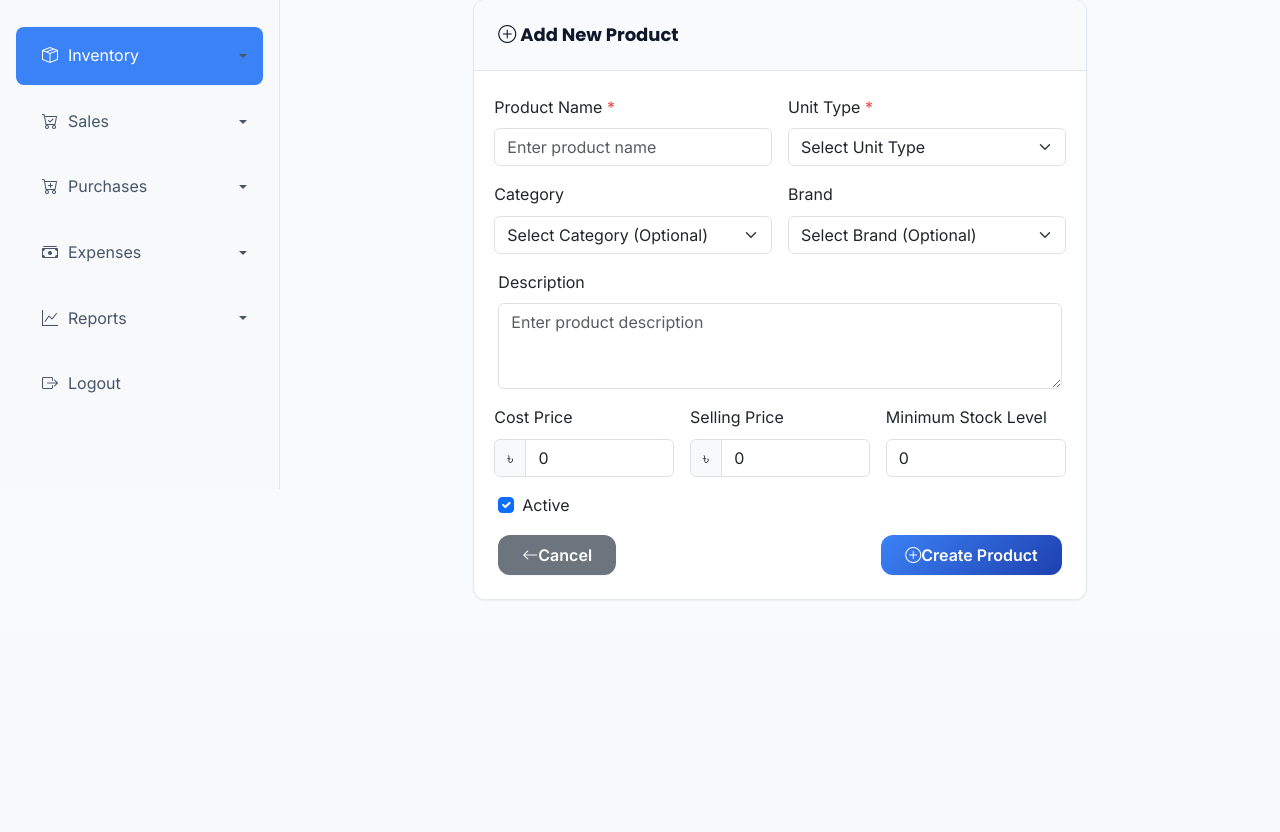
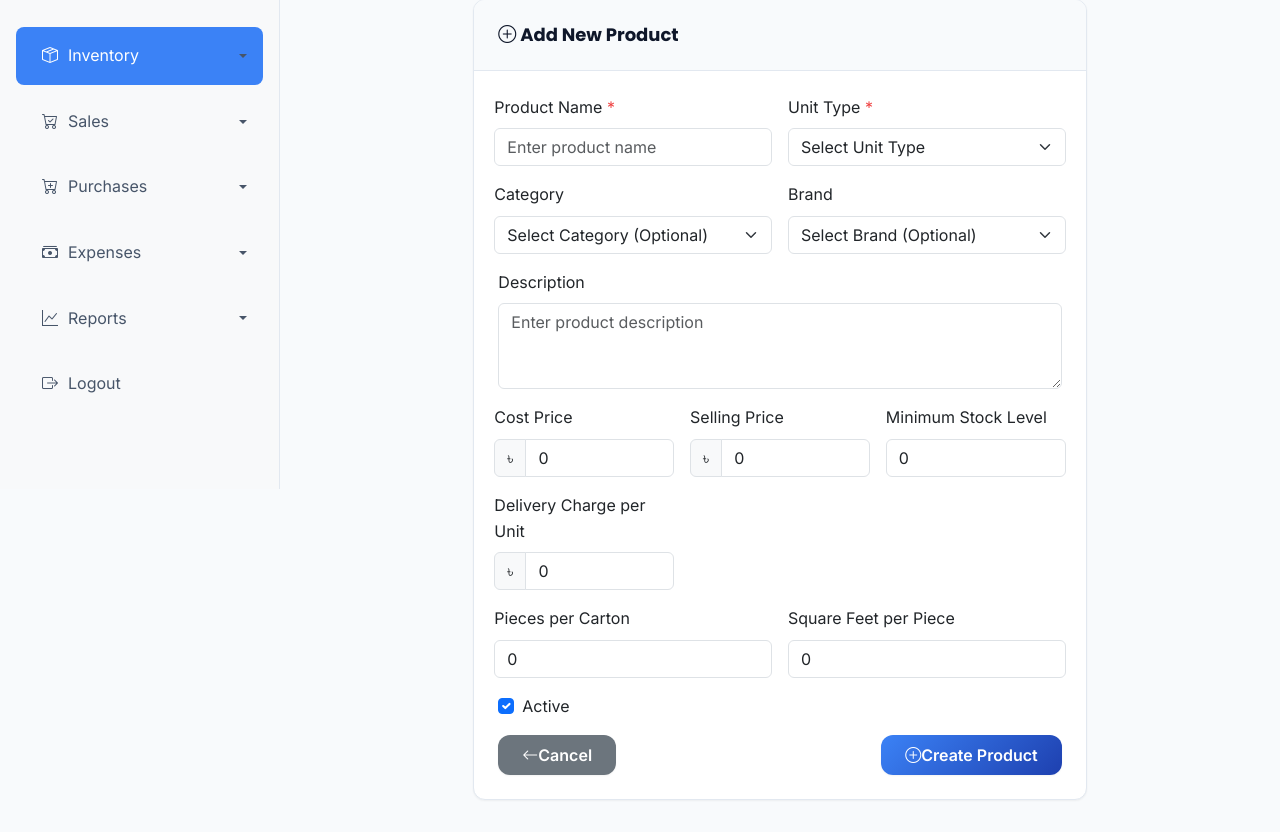
Before and after one commit to giasuddin90/hajiedirsErp, a Django app: page /stock/products/create/ in a window 1280 px wide. Shown: the part 311-1143 px from the top of the page. Before the commit the page ends 911 px from the top, so only its background shows below. Run offline with Django 5.2, Linux system fonts and the light colour scheme; data that the repository does not hold is empty.

Commit message:
add delivery charge and tiles per cartoon and sqft per pice

```diff
--- a/stock/forms.py
+++ b/stock/forms.py
@@ -122,7 +122,9 @@ class ProductForm(forms.ModelForm):
         model = Product
         fields = [
             'name', 'category', 'brand', 'unit_type', 'description',
-            'cost_price', 'selling_price', 'min_stock_level', 'is_active'
+            'cost_price', 'selling_price', 'min_stock_level',
+            'delivery_charge_per_unit', 'pcs_per_carton', 'sqft_per_pcs',
+            'is_active'
         ]
         widgets = {
             'name': forms.TextInput(attrs={
@@ -130,7 +132,8 @@ class ProductForm(forms.ModelForm):
                 'placeholder': 'Enter product name'
             }),
             'category': forms.Select(attrs={
-                'class': 'form-select'
+                'class': 'form-select',
+                'id': 'id_category'
             }),
             'brand': forms.Select(attrs={
                 'class': 'form-select'
@@ -161,6 +164,26 @@ class ProductForm(forms.ModelForm):
                 'min': '0',
                 'placeholder': '0.00'
             }),
+            'delivery_charge_per_unit': forms.NumberInput(attrs={
+                'class': 'form-control',
+                'step': '0.01',
+                'min': '0',
+                'placeholder': '0.00'
+            }),
+            'pcs_per_carton': forms.NumberInput(attrs={
+                'class': 'form-control',
+                'step': '1',
+                'min': '0',
+                'placeholder': '0',
+                'id': 'id_pcs_per_carton'
+            }),
+            'sqft_per_pcs': forms.NumberInput(attrs={
+                'class': 'form-control',
+                'step': '0.01',
+                'min': '0',
+                'placeholder': '0.00',
+                'id': 'id_sqft_per_pcs'
+            }),
             'is_active': forms.CheckboxInput(attrs={
                 'class': 'form-check-input'
             })
@@ -174,6 +197,9 @@ class ProductForm(forms.ModelForm):
             'cost_price': 'Cost Price',
             'selling_price': 'Selling Price',
             'min_stock_level': 'Minimum Stock Level',
+            'delivery_charge_per_unit': 'Delivery Charge per Unit',
+            'pcs_per_carton': 'Pieces per Carton',
+            'sqft_per_pcs': 'Square Feet per Piece',
             'is_active': 'Active'
         }
 
@@ -191,6 +217,12 @@ class ProductForm(forms.ModelForm):
         self.fields['category'].empty_label = "Select Category (Optional)"
         self.fields['brand'].empty_label = "Select Brand (Optional)"
         self.fields['unit_type'].empty_label = "Select Unit Type"
+
+        # Set default values for new fields
+        if not self.instance.pk:
+            self.fields['delivery_charge_per_unit'].initial = 0
+            self.fields['pcs_per_carton'].initial = 0
+            self.fields['sqft_per_pcs'].initial = 0
 
     def clean_selling_price(self):
         """Validate selling price"""
--- a/stock/models.py
+++ b/stock/models.py
@@ -77,6 +77,9 @@ class Product(models.Model):
     category = models.ForeignKey(ProductCategory, on_delete=models.SET_NULL, null=True, blank=True, related_name='products')
     brand = models.ForeignKey(ProductBrand, on_delete=models.SET_NULL, null=True, blank=True, related_name='products')
     unit_type = models.ForeignKey(UnitType, on_delete=models.PROTECT, related_name='products', help_text="Unit of measurement for this product")
+    delivery_charge_per_unit = models.DecimalField(max_digits=10, decimal_places=2, default=0)
+    pcs_per_carton = models.IntegerField(default=0)
+    sqft_per_pcs = models.DecimalField(max_digits=10, decimal_places=2, default=0)
     description = models.TextField(blank=True)
     cost_price = models.DecimalField(max_digits=15, decimal_places=2, default=0)
     selling_price = models.DecimalField(max_digits=15, decimal_places=2, default=0)
--- a/templates/base.html
+++ b/templates/base.html
@@ -41,17 +41,7 @@
                     <small class="brand-subtitle">ERP System</small>
                 </div>
             </div>
-            {% if user.is_authenticated %}
-                <div class="user-info">
-                    <div class="user-avatar">
-                        <i class="bi bi-person-circle"></i>
-                    </div>
-                    <div class="user-details">
-                        <div class="user-name">{{ user.username }}</div>
-                        <div class="user-role">Administrator</div>
-                    </div>
-                </div>
-            {% endif %}
+
         </div>
         <ul class="nav flex-column">
             <!-- Dashboard -->
@@ -276,6 +266,17 @@
                 </a>
             </li>
         </ul>
+         {% if user.is_authenticated %}
+                <div class="user-info">
+                    <div class="user-avatar">
+                        <i class="bi bi-person-circle"></i>
+                    </div>
+                    <div class="user-details">
+                        <div class="user-name">{{ user.username }}</div>
+                        <div class="user-role">Administrator</div>
+                    </div>
+                </div>
+            {% endif %}
     </nav>
 
     <!-- Main Content -->
--- a/templates/stock/product_form.html
+++ b/templates/stock/product_form.html
@@ -186,6 +186,57 @@
                                     </div>
                                 </div>
 
+                                <!-- Delivery Charge -->
+                                <div class="row">
+                                    <div class="col-md-4 mb-3">
+                                        <label for="{{ form.delivery_charge_per_unit.id_for_label }}" class="form-label">
+                                            {{ form.delivery_charge_per_unit.label }}
+                                        </label>
+                                        <div class="input-group">
+                                            <span class="input-group-text">৳</span>
+                                            {{ form.delivery_charge_per_unit }}
+                                        </div>
+                                        {% if form.delivery_charge_per_unit.errors %}
+                                            <div class="text-danger small">
+                                                {% for error in form.delivery_charge_per_unit.errors %}
+                                                    <div>{{ error }}</div>
+                                                {% endfor %}
+                                            </div>
+                                        {% endif %}
+                                    </div>
+                                </div>
+
+                                <!-- Pieces per Carton and Square Feet per Piece fields -->
+                                <div class="row" id="tile-fields">
+                                    <div class="col-md-6 mb-3">
+                                        <label for="{{ form.pcs_per_carton.id_for_label }}" class="form-label">
+                                            {{ form.pcs_per_carton.label }}
+                                        </label>
+                                        {{ form.pcs_per_carton }}
+                                        {% if form.pcs_per_carton.errors %}
+                                            <div class="text-danger small">
+                                                {% for error in form.pcs_per_carton.errors %}
+                                                    <div>{{ error }}</div>
+                                                {% endfor %}
+                                            </div>
+                                        {% endif %}
+                                    </div>
+
+                                    <div class="col-md-6 mb-3">
+                                        <label for="{{ form.sqft_per_pcs.id_for_label }}" class="form-label">
+                                            {{ form.sqft_per_pcs.label }}
+                                        </label>
+                                        {{ form.sqft_per_pcs }}
+                                        {% if form.sqft_per_pcs.errors %}
+                                            <div class="text-danger small">
+                                                {% for error in form.sqft_per_pcs.errors %}
+                                                    <div>{{ error }}</div>
+                                                {% endfor %}
+                                            </div>
+                                        {% endif %}
+                                    </div>
+                                </div>
+
                                 <!-- Active Status -->
                                 <div class="mb-3">
                                     <div class="form-check">
@@ -228,11 +279,36 @@
 
 {% block extra_js %}
 <script>
-    // Auto-calculate profit margin
     document.addEventListener('DOMContentLoaded', function() {
         const costPriceField = document.getElementById('{{ form.cost_price.id_for_label }}');
         const sellingPriceField = document.getElementById('{{ form.selling_price.id_for_label }}');
+        const categoryField = document.getElementById('id_category');
+        const tileFieldsRow = document.getElementById('tile-fields');
 
+        // Function to toggle tile fields based on category
+        function toggleTileFields() {
+            if (categoryField && tileFieldsRow) {
+                const selectedIndex = categoryField.selectedIndex;
+                const selectedOption = categoryField.options[selectedIndex];
+
+                // Show fields if no category selected OR if category is "Tiles"
+                if (!selectedOption || !selectedOption.value || selectedOption.value === '') {
+                    // No category selected - show fields
+                    tileFieldsRow.style.display = 'flex';
+                } else {
+                    const categoryName = selectedOption.text.trim().toLowerCase();
+                    // Show fields if category is "Tiles"
+                    if (categoryName === 'tiles') {
+                        tileFieldsRow.style.display = 'flex';
+                    } else {
+                        // Hide for other categories
+                        tileFieldsRow.style.display = 'none';
+                    }
+                }
+            }
+        }
+
+        // Auto-calculate profit margin
         function calculateMargin() {
             const costPrice = parseFloat(costPriceField.value) || 0;
             const sellingPrice = parseFloat(sellingPriceField.value) || 0;
@@ -243,6 +319,15 @@
             }
         }
 
+        // Initialize fields visibility on page load
+        toggleTileFields();
+
+        // Listen for category changes
+        if (categoryField) {
+            categoryField.addEventListener('change', toggleTileFields);
+        }
+
+        // Listen for price changes
         if (costPriceField && sellingPriceField) {
             costPriceField.addEventListener('input', calculateMargin);
             sellingPriceField.addEventListener('input', calculateMargin);
```
